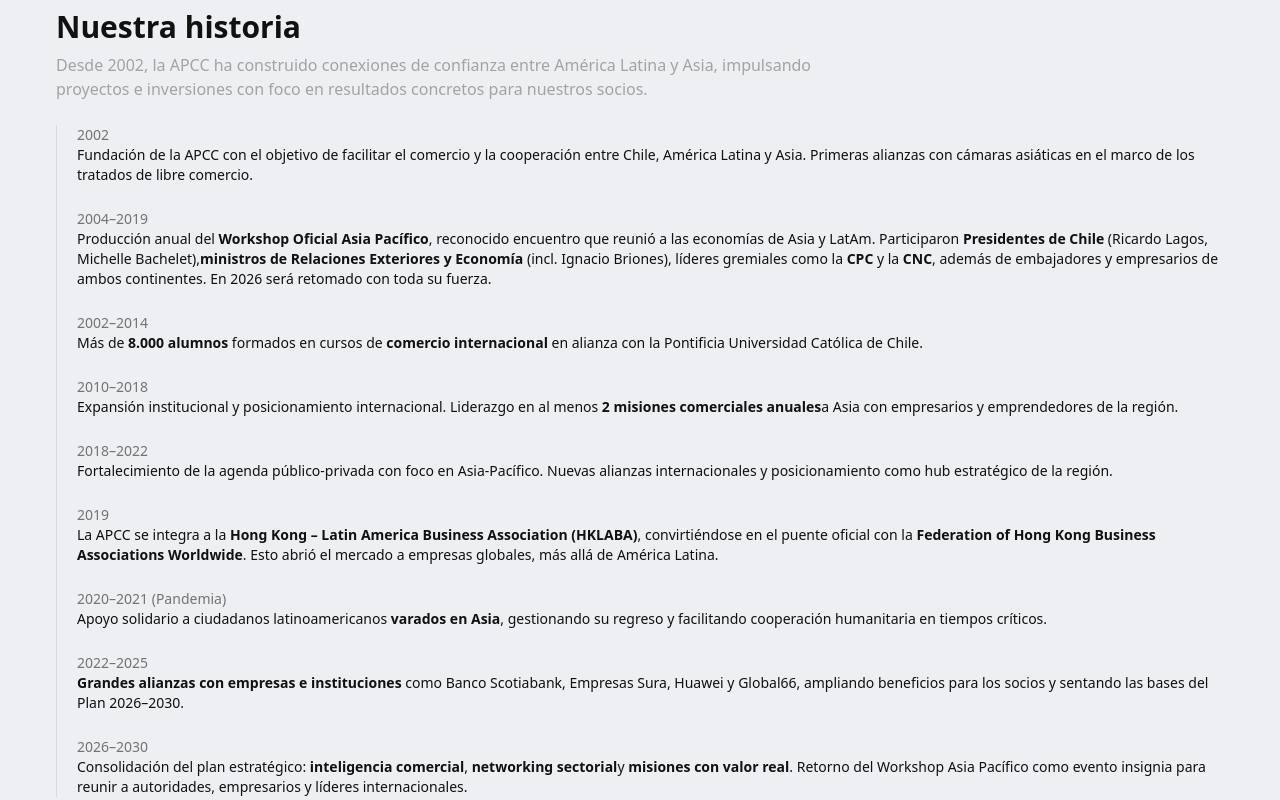
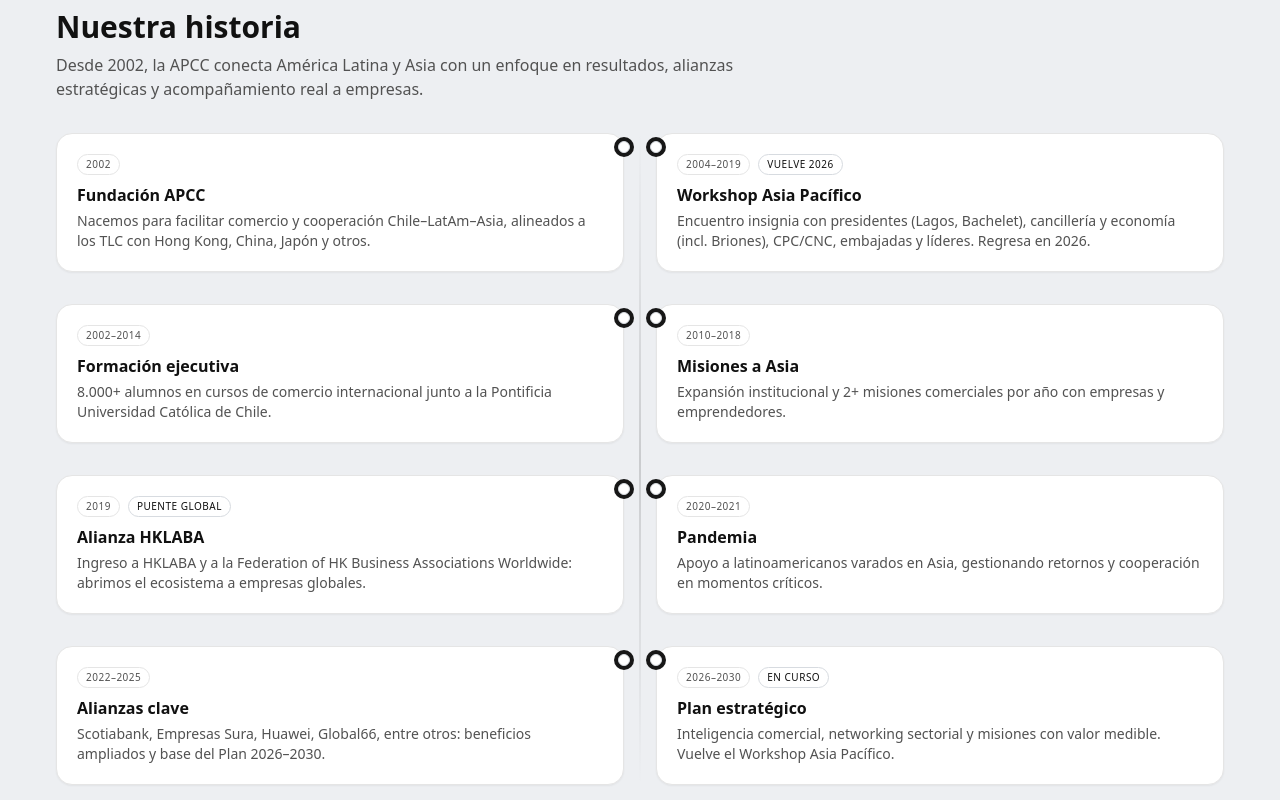
Before and after one commit to TronxGroup/APCC-Chamber, a Next.js app: page /quienes-somos in a window 1280 px wide. Shown: the part 2180-2980 px from the top of the page. Built offline with nearby package versions, Linux system fonts and the light colour scheme.

Commit message:
Update page.tsx

```diff
--- a/app/(routes)/quienes-somos/page.tsx
+++ b/app/(routes)/quienes-somos/page.tsx
@@ -218,94 +218,101 @@ export default function Page() {
         </div>
       </section>
 
-      {/* HISTORIA / TIMELINE + GALERÍA */}
-      <section className="mt-12">
-        <h2 className="text-2xl md:text-3xl font-semibold">Nuestra historia</h2>
-        <p className="mt-2 text-neutral-400 max-w-3xl">
-          Desde 2002, la APCC ha construido conexiones de confianza entre América Latina y Asia,
-          impulsando proyectos e inversiones con foco en resultados concretos para nuestros socios.
-        </p>
+     {/* NUESTRA HISTORIA (Timeline resumido y visual) */}
+<section className="mt-12">
+  <h2 className="text-2xl md:text-3xl font-semibold">Nuestra historia</h2>
+  <p className="mt-2 text-neutral-600 dark:text-neutral-400 max-w-3xl">
+    Desde 2002, la APCC conecta América Latina y Asia con un enfoque en resultados, alianzas estratégicas
+    y acompañamiento real a empresas.
+  </p>
 
-        {/* Timeline ampliado */}
-        <ol className="mt-6 border-l border-neutral-800 space-y-6 pl-5">
-          <li>
-            <div className="text-sm text-neutral-500">2002</div>
-            <div className="text-sm text-neutral-300">
-              Fundación de la APCC con el objetivo de facilitar el comercio y la cooperación entre Chile,
-              América Latina y Asia. Primeras alianzas con cámaras asiáticas en el marco de los tratados de libre comercio.
-            </div>
-          </li>
+  <ol className="relative mt-8 grid gap-8 md:grid-cols-2">
+    {/* Línea vertical decorativa en md+ */}
+    <div
+      aria-hidden
+      className="hidden md:block absolute left-1/2 top-0 h-full w-px -translate-x-1/2 bg-gradient-to-b from-transparent via-neutral-700/40 to-transparent"
+    />
 
-          <li>
-            <div className="text-sm text-neutral-500">2004–2019</div>
-            <div className="text-sm text-neutral-300">
-              Producción anual del <strong>Workshop Oficial Asia Pacífico</strong>, reconocido encuentro que reunió a las
-              economías de Asia y LatAm. Participaron <strong>Presidentes de Chile</strong> (Ricardo Lagos, Michelle Bachelet),
-              <strong>ministros de Relaciones Exteriores y Economía</strong> (incl. Ignacio Briones), líderes gremiales
-              como la <strong>CPC</strong> y la <strong>CNC</strong>, además de embajadores y empresarios de ambos continentes.
-              En 2026 será retomado con toda su fuerza.
-            </div>
-          </li>
-
-          <li>
-            <div className="text-sm text-neutral-500">2002–2014</div>
-            <div className="text-sm text-neutral-300">
-              Más de <strong>8.000 alumnos</strong> formados en cursos de <strong>comercio internacional</strong> en alianza
-              con la Pontificia Universidad Católica de Chile.
-            </div>
-          </li>
-
-          <li>
-            <div className="text-sm text-neutral-500">2010–2018</div>
-            <div className="text-sm text-neutral-300">
-              Expansión institucional y posicionamiento internacional. Liderazgo en al menos <strong>2 misiones comerciales anuales</strong>
-              a Asia con empresarios y emprendedores de la región.
-            </div>
-          </li>
-
-          <li>
-            <div className="text-sm text-neutral-500">2018–2022</div>
-            <div className="text-sm text-neutral-300">
-              Fortalecimiento de la agenda público-privada con foco en Asia-Pacífico. Nuevas alianzas internacionales
-              y posicionamiento como hub estratégico de la región.
-            </div>
-          </li>
-
-          <li>
-            <div className="text-sm text-neutral-500">2019</div>
-            <div className="text-sm text-neutral-300">
-              La APCC se integra a la <strong>Hong Kong – Latin America Business Association (HKLABA)</strong>,
-              convirtiéndose en el puente oficial con la <strong>Federation of Hong Kong Business Associations Worldwide</strong>.
-              Esto abrió el mercado a empresas globales, más allá de América Latina.
-            </div>
-          </li>
-
-          <li>
-            <div className="text-sm text-neutral-500">2020–2021 (Pandemia)</div>
-            <div className="text-sm text-neutral-300">
-              Apoyo solidario a ciudadanos latinoamericanos <strong>varados en Asia</strong>, gestionando su regreso y
-              facilitando cooperación humanitaria en tiempos críticos.
-            </div>
-          </li>
-
-          <li>
-            <div className="text-sm text-neutral-500">2022–2025</div>
-            <div className="text-sm text-neutral-300">
-              <strong>Grandes alianzas con empresas e instituciones</strong> como Banco Scotiabank, Empresas Sura, Huawei y Global66,
-              ampliando beneficios para los socios y sentando las bases del Plan 2026–2030.
-            </div>
-          </li>
-
-          <li>
-            <div className="text-sm text-neutral-500">2026–2030</div>
-            <div className="text-sm text-neutral-300">
-              Consolidación del plan estratégico: <strong>inteligencia comercial</strong>, <strong>networking sectorial</strong>
-              y <strong>misiones con valor real</strong>. Retorno del Workshop Asia Pacífico como evento insignia para reunir a
-              autoridades, empresarios y líderes internacionales.
-            </div>
-          </li>
-        </ol>
-
+    {/* Item */}
+    {[
+      {
+        year: '2002',
+        title: 'Fundación APCC',
+        text:
+          'Nacemos para facilitar comercio y cooperación Chile–LatAm–Asia, alineados a los TLC con Hong Kong, China, Japón y otros.',
+      },
+      {
+        year: '2004–2019',
+        title: 'Workshop Asia Pacífico',
+        text:
+          'Encuentro insignia con presidentes (Lagos, Bachelet), cancillería y economía (incl. Briones), CPC/CNC, embajadas y líderes. Regresa en 2026.',
+        badge: 'Vuelve 2026',
+      },
+      {
+        year: '2002–2014',
+        title: 'Formación ejecutiva',
+        text:
+          '8.000+ alumnos en cursos de comercio internacional junto a la Pontificia Universidad Católica de Chile.',
+      },
+      {
+        year: '2010–2018',
+        title: 'Misiones a Asia',
+        text:
+          'Expansión institucional y 2+ misiones comerciales por año con empresas y emprendedores.',
+      },
+      {
+        year: '2019',
+        title: 'Alianza HKLABA',
+        text:
+          'Ingreso a HKLABA y a la Federation of HK Business Associations Worldwide: abrimos el ecosistema a empresas globales.',
+        badge: 'Puente global',
+      },
+      {
+        year: '2020–2021',
+        title: 'Pandemia',
+        text:
+          'Apoyo a latinoamericanos varados en Asia, gestionando retornos y cooperación en momentos críticos.',
+      },
+      {
+        year: '2022–2025',
+        title: 'Alianzas clave',
+        text:
+          'Scotiabank, Empresas Sura, Huawei, Global66, entre otros: beneficios ampliados y base del Plan 2026–2030.',
+      },
+      {
+        year: '2026–2030',
+        title: 'Plan estratégico',
+        text:
+          'Inteligencia comercial, networking sectorial y misiones con valor medible. Vuelve el Workshop Asia Pacífico.',
+        badge: 'En curso',
+      },
+    ].map((item, i) => (
+      <li key={item.year} className="relative">
+        {/* Punto del timeline (lado alternado) */}
+        <span
+          aria-hidden
+          className={[
+            'hidden md:block absolute top-2 h-3 w-3 rounded-full ring-4 ring-neutral-900',
+            i % 2 === 0 ? '-right-1.5 bg-[var(--apcc-accent)]' : '-left-1.5 bg-neutral-500',
+          ].join(' ')}
+        />
+        <article className="rounded-2xl border border-neutral-200 dark:border-neutral-800 bg-white dark:bg-neutral-900 p-5 shadow-sm">
+          <div className="flex items-center gap-2">
+            <span className="inline-flex items-center rounded-full border border-neutral-200 dark:border-neutral-700 px-2 py-0.5 text-[10px] uppercase tracking-wider text-neutral-600 dark:text-neutral-400">
+              {item.year}
+            </span>
+            {item.badge && (
+              <span className="inline-flex items-center rounded-full bg-[var(--apcc-accent)]/10 text-[var(--apcc-accent)] px-2 py-0.5 text-[10px] uppercase tracking-wider">
+                {item.badge}
+              </span>
+            )}
+          </div>
+          <h3 className="mt-2 text-base font-semibold">{item.title}</h3>
+          <p className="mt-1 text-sm text-neutral-600 dark:text-neutral-400">{item.text}</p>
+        </article>
+      </li>
+    ))}
+  </ol>
         {/* Galería histórica (4 fotos) */}
         <div className="mt-10 grid grid-cols-2 md:grid-cols-4 gap-4">
           {[
```
